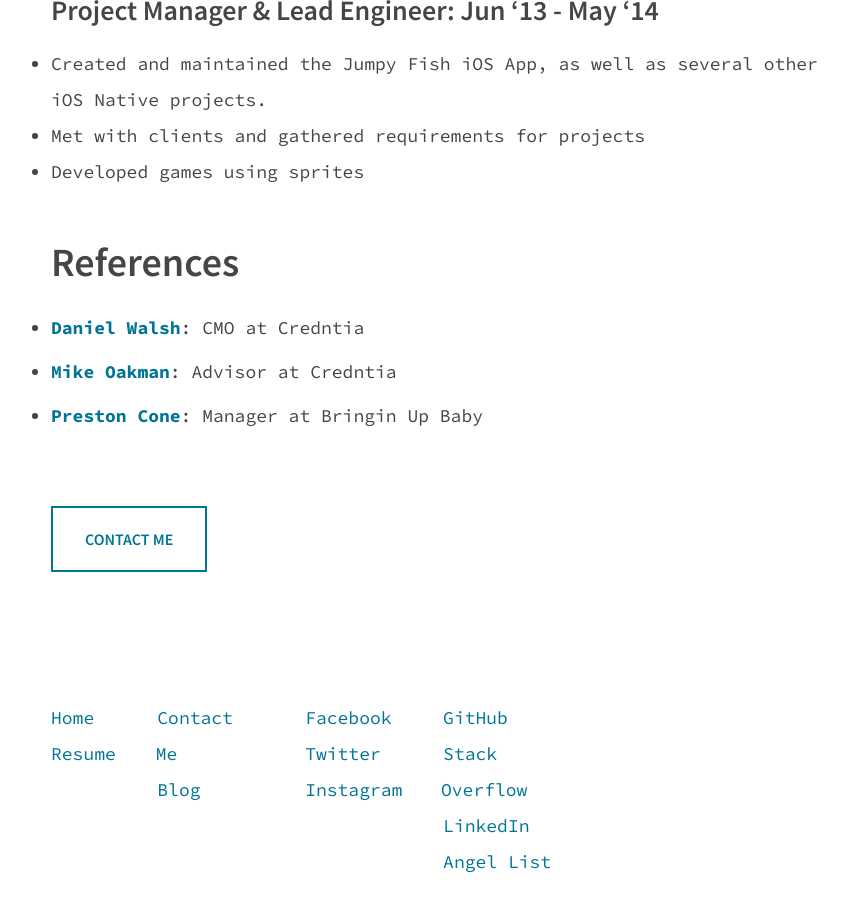
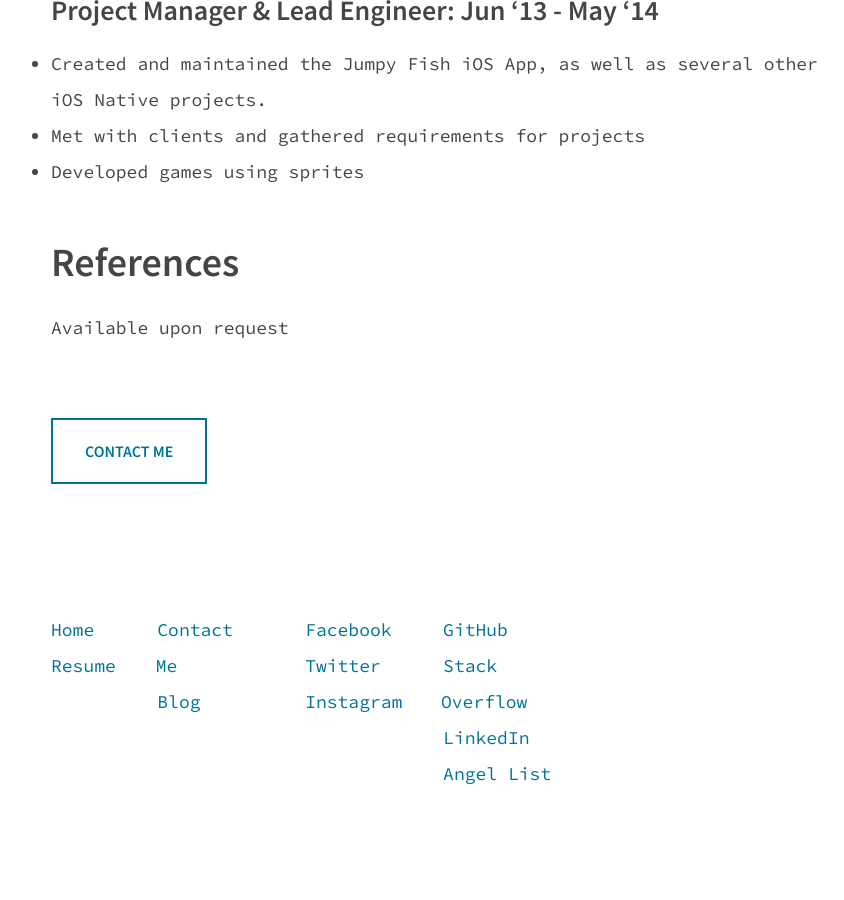
Before and after one commit to codytwinton/codytwinton.github.io, a Jekyll site: the page built from resume.markdown, in a window 1280 px wide and 900 px high, scrolled down 3174 px. Shown: the whole window, without its empty margins (189-1033 px from the left). Built offline with Jekyll 4.4.1, drawn with Linux system fonts in a browser that asks for light colours; after the commit the page ends 3986 px from its top, so only the background shows below that.

Commit message:
Updated Resume

```diff
--- a/resume.markdown
+++ b/resume.markdown
@@ -1,10 +1,10 @@
 ---
 title: Resume
 position: 1
-is_footer_page: true
 action_button:
   title: Contact Me
   link: mailto:cody@codywinton.com
+is_footer_page: true
 ---
 
 # Background
@@ -71,8 +71,4 @@ I am completely self-taught. When I was hired at both Zappend & Credntia, I star
 
 # References
 
-* **[Daniel Walsh](mailto:danielwdirect@gmail.com)**: CMO at Credntia
-
-* **[Mike Oakman](mailto:mikeoakman@fourmetrics.com)**: Advisor at Credntia
-
-* **[Preston Cone](mailto:prestoncone@gmail.com)**: Manager at Bringin Up Baby
+Available upon request
```
